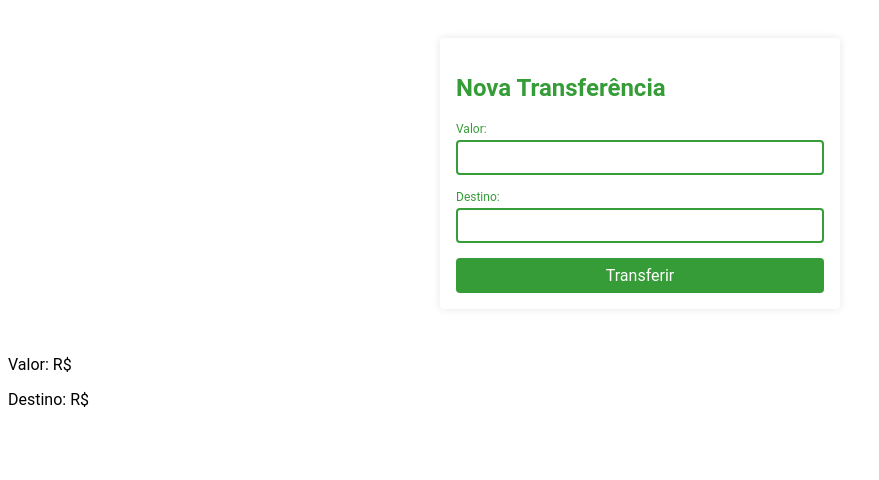
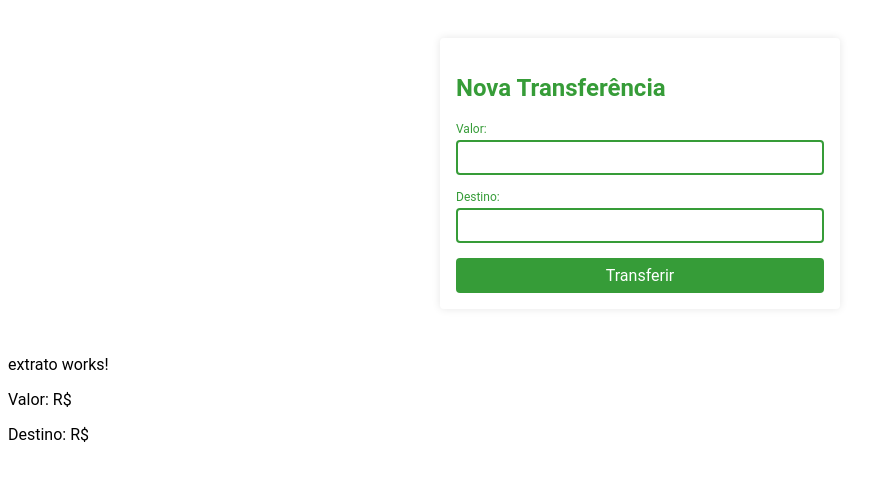
Before and after one commit to souzamarques/formacao-angular, an Angular app in the folder bytebank/: page / in a window 1280 px wide. Shown: the top 480 px of the page, without its empty margins (0-879 px from the left). Built offline with nearby package versions, Linux system fonts and the light colour scheme.

Commit message:
Criando componente de transferências

```diff
--- a/bytebank/src/app/app.component.html
+++ b/bytebank/src/app/app.component.html
@@ -1,4 +1,6 @@
 <app-nova-transferencia (aoTransferir)="transferir($event)"></app-nova-transferencia>
+
+<app-extrato></app-extrato>
 
 <p> Valor: R${{ transferencia?.valor }} </p>
 <p> Destino: R${{ transferencia?.destino }} </p>
--- a/bytebank/src/app/app.module.ts
+++ b/bytebank/src/app/app.module.ts
@@ -4,11 +4,13 @@
 
 import { AppComponent } from './app.component';
 import { NovaTransferenciaComponent } from './nova-transferencia/nova-transferencia.component';
+import { ExtratoComponent } from './extrato/extrato.component';
 
 @NgModule({
   declarations: [
     AppComponent,
-    NovaTransferenciaComponent
+    NovaTransferenciaComponent,
+    ExtratoComponent
   ],
   imports: [
     BrowserModule,
--- /dev/null
+++ b/bytebank/src/app/extrato/extrato.component.html
@@ -0,0 +1 @@
+<p>extrato works!</p>
--- /dev/null
+++ b/bytebank/src/app/extrato/extrato.component.ts
@@ -0,0 +1,15 @@
+import { Component, OnInit } from '@angular/core';
+
+@Component({
+  selector: 'app-extrato',
+  templateUrl: './extrato.component.html',
+  styleUrls: ['./extrato.component.scss']
+})
+export class ExtratoComponent implements OnInit {
+
+  constructor() { }
+
+  ngOnInit(): void {
+  }
+
+}
```
Also changed, not shown: bytebank/src/app/extrato/extrato.component.scss (added), 1 other file (tests, documents, lock files or other folders).
